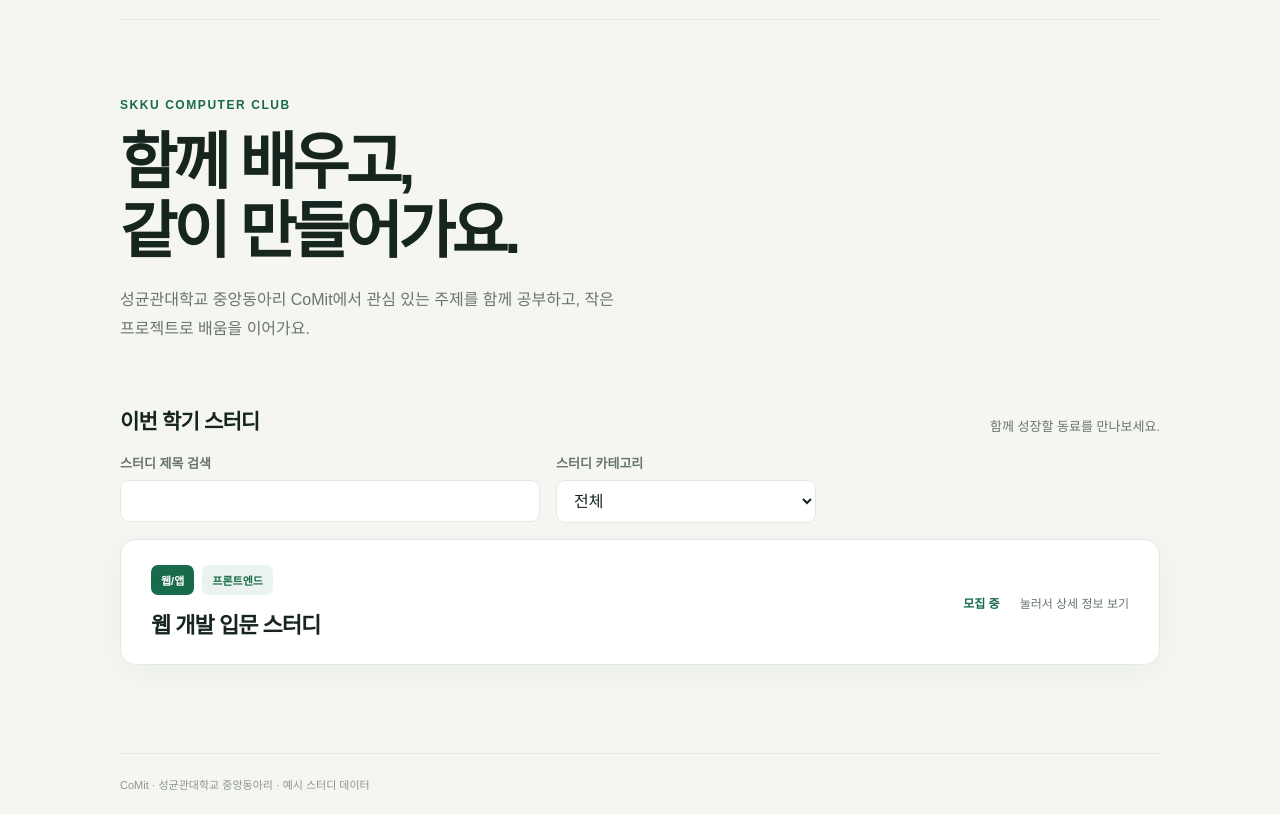
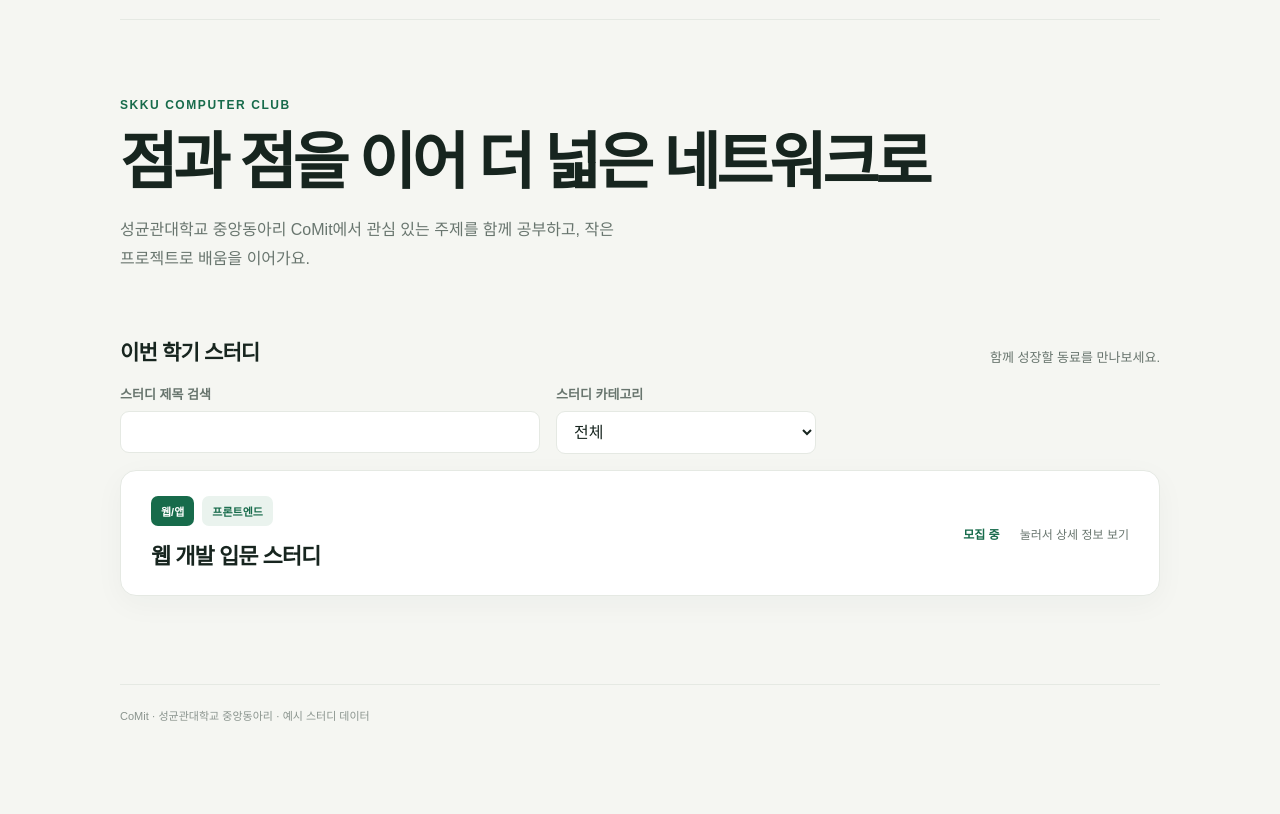
Before and after one commit to comit-skku/agentic-coding-session, a plain HTML site: page index.html in a window 1280 px wide. Shown: the part 60-874 px from the top of the page. After the commit the page ends 805 px from the top, so only its background shows below. Drawn offline with Linux system fonts and the light colour scheme.

Commit message:
Git 작업 규칙 추가와 메인 제목 변경

```diff
--- a/index.html
+++ b/index.html
@@ -27,7 +27,7 @@
 
       <main id="home">
         <p class="eyebrow">SKKU COMPUTER CLUB</p>
-        <h1>함께 배우고,<br>같이 만들어가요.</h1>
+        <h1>점과 점을 이어 더 넓은 네트워크로</h1>
         <p class="intro">성균관대학교 중앙동아리 CoMit에서 관심 있는 주제를 함께 공부하고, 작은 프로젝트로 배움을 이어가요.</p>
 
         <section id="studies" aria-labelledby="studies-title">
```
Also changed, not shown: 1 other file.
